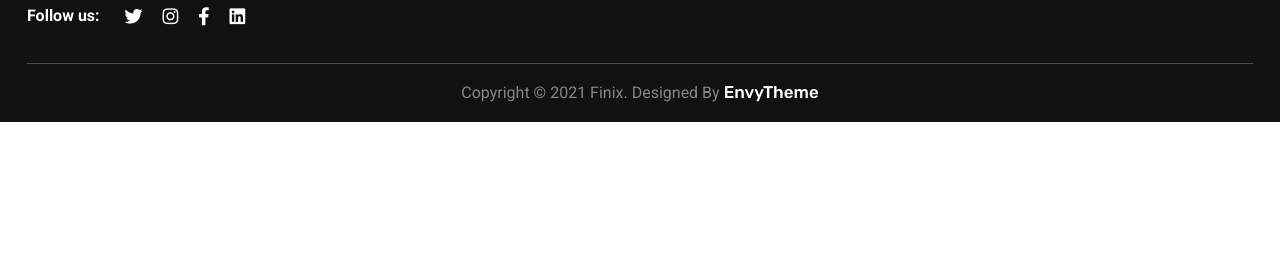
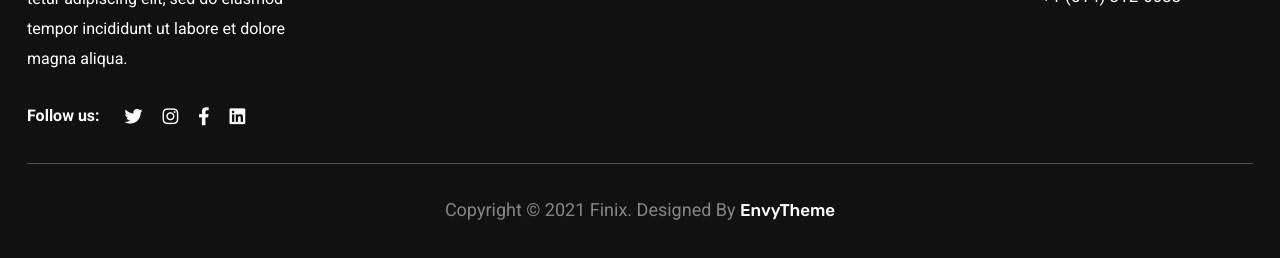
Before and after one commit to developerjoydev/Finix-template, a plain HTML site: page index.html in a window 1280 px wide. Shown: the part 7267-7525 px from the top of the page. Before the commit the page ends 7389 px from the top, so only its background shows below. Drawn offline with nearby package versions, Linux system fonts and the light colour scheme; files whose address does not match are found by name.

Commit message:
Update style.css

```diff
--- a/style.css
+++ b/style.css
@@ -976,6 +976,7 @@ body .primary-btn:hover::after {
 /* =========================== footer section ============================== */
 .footer-section {
     background: #111;
+    padding: 100px 0 3px;
 }
 
 .footer-left {}
@@ -1099,6 +1100,8 @@ hr {}
 
 .footer-botom p {
     color: rgba(250, 250, 250, .5);
+    font-size: 18px;
+    line-height: 60px;
 }
 
 .footer-botom p a {
```
